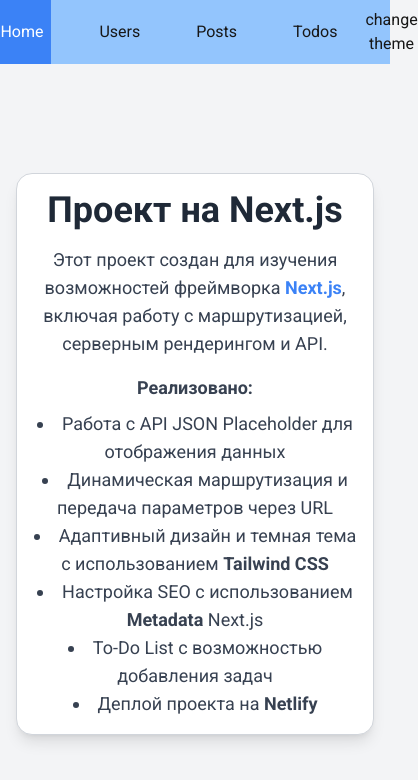
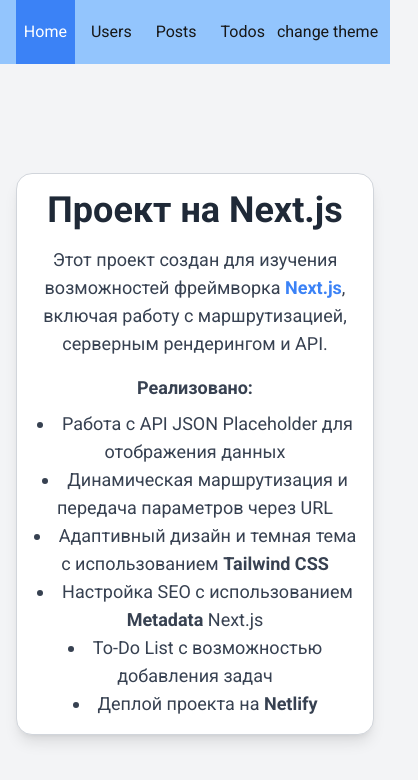
Before and after one commit to NoWizarrd/next-test-project, a Next.js app: page / in a window 390 px wide. Shown: the top 780 px of the page, 418 px wide, since content can reach past the window. Built offline with nearby package versions, Linux system fonts and the light colour scheme.

Commit message:
fix header mobile adaptive

```diff
--- a/src/components/header/Header.tsx
+++ b/src/components/header/Header.tsx
@@ -46,7 +46,7 @@
                         key={url}
                         href={url}
                         className={`transition-hover  duration-300 text-2xl mx-10 p-2 content-center max-lg:text-base
-                          max-lg:mx-5 ${
+                          max-lg:mx-5 max-[540px]:mx-1 ${
                             isActive ? 'bg-blue-500 text-white dark:bg-gray-700 ' : 'hover:bg-blue-400/90 dark:hover:bg-gray-600/90'
                         }`}
                     >
```
